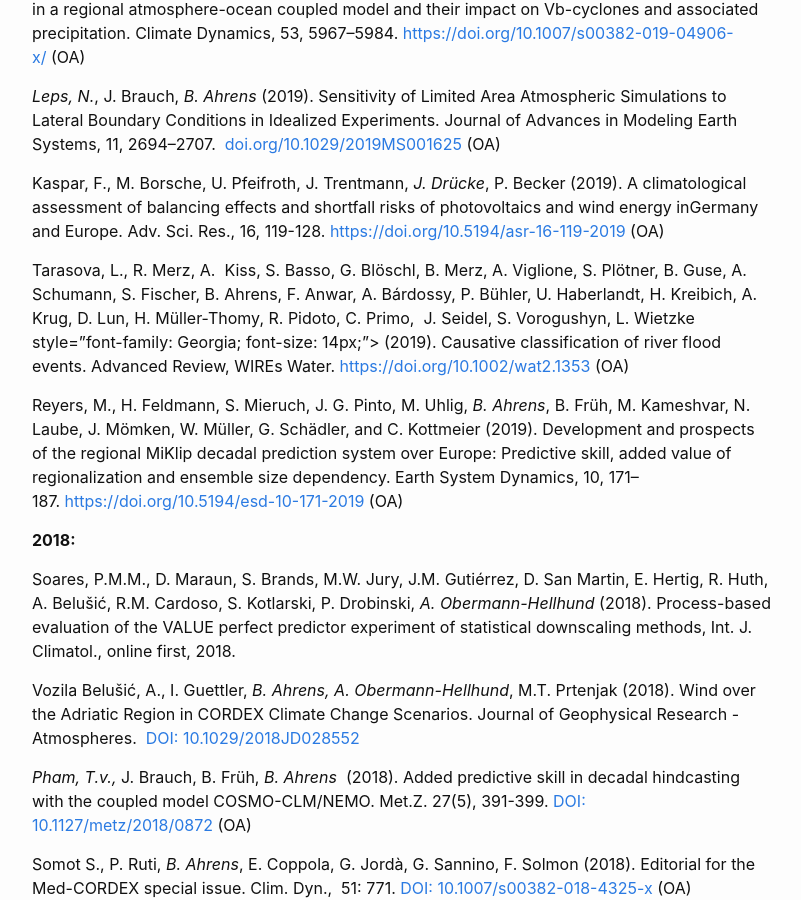
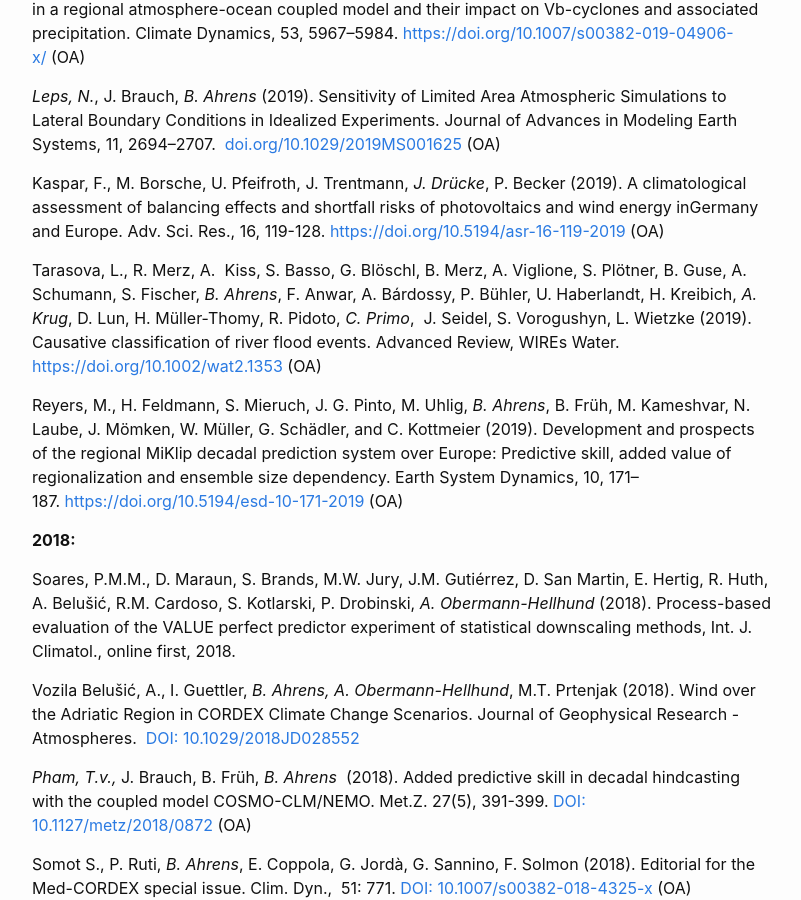
Before and after one commit to cliphy/cliphy.github.io, a Jekyll site: the page built from pubs.markdown, in a window 1280 px wide and 900 px high, scrolled down 5564 px. Shown: the whole window, without its empty margins (238-1039 px from the left). Built offline with Jekyll 4.4.1, drawn with Linux system fonts in a browser that asks for light colours.

Commit message:
update
.

```diff
--- a/pubs.markdown
+++ b/pubs.markdown
@@ -391,10 +391,9 @@ photovoltaics and wind energy inGermany and Europe. Adv. Sci. Res., 16,
 
 Tarasova, L., R.
 Merz, A.  Kiss, S. Basso, G. Blöschl, B. Merz, A. Viglione, S. Plötner,
-B. Guse, A. Schumann, S. Fischer, B. Ahrens, F. Anwar, A. Bárdossy, P.
-Bühler, U. Haberlandt, H. Kreibich, A. Krug, D. Lun, H. Müller‐Thomy, R.
-Pidoto, C. Primo,  J. Seidel, S. Vorogushyn, L. Wietzke
-style="font-family: Georgia; font-size: 14px;"> (2019). Causative
+B. Guse, A. Schumann, S. Fischer, *B. Ahrens*, F. Anwar, A. Bárdossy, P.
+Bühler, U. Haberlandt, H. Kreibich, *A. Krug*, D. Lun, H. Müller‐Thomy, R.
+Pidoto, *C. Primo*,  J. Seidel, S. Vorogushyn, L. Wietzke (2019). Causative
 classification of river flood events. Advanced
 Review, WIREs Water. <https://doi.org/10.1002/wat2.1353> (OA)
 
```
